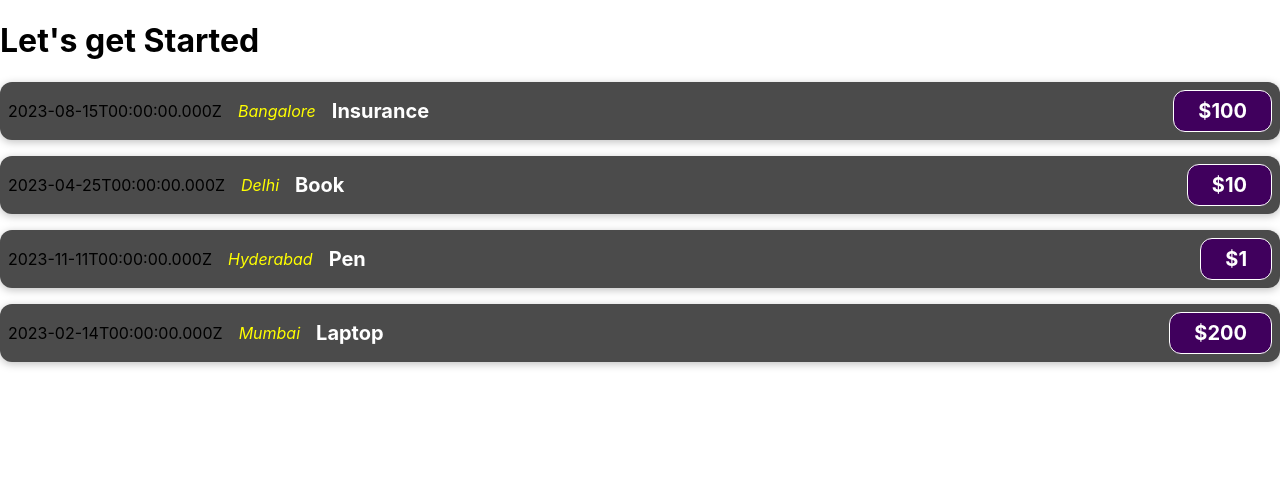
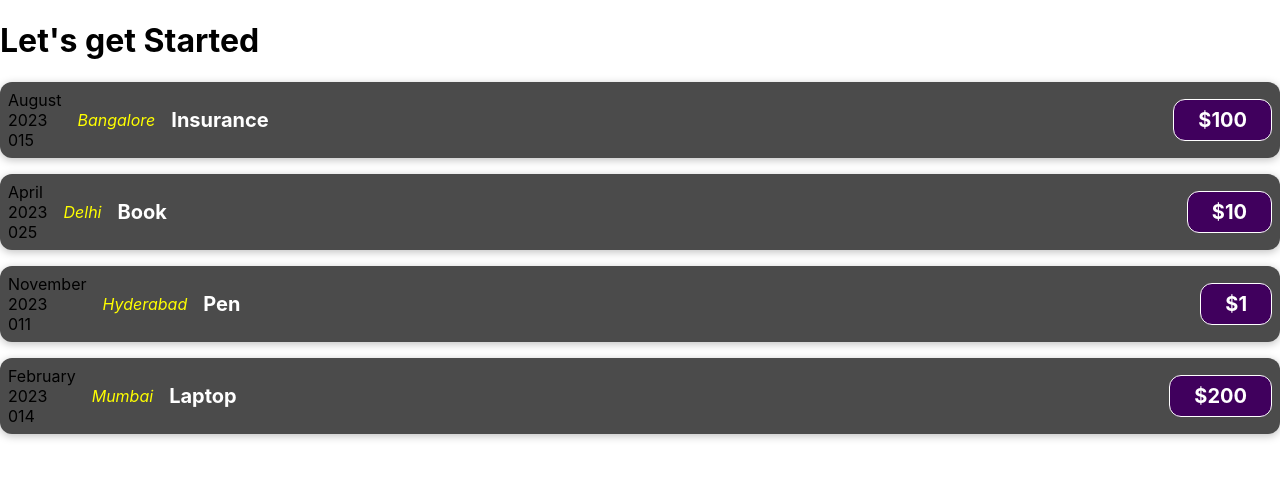
Before and after one commit to cluniya/Learn-React, a React (Create React App) app: page / in a window 1280 px wide. Shown: the top 478 px of the page. Built offline with nearby package versions, Linux system fonts and the light colour scheme.

Commit message:
Formatting Date - Giving Calendar Look

```diff
--- a/src/components/ExpenseItem.js
+++ b/src/components/ExpenseItem.js
@@ -1,9 +1,30 @@
 import "./ExpenseItem.css";
+const months = [
+  "January",
+  "February",
+  "March",
+  "April",
+  "May",
+  "June",
+  "July",
+  "August",
+  "September",
+  "October",
+  "November",
+  "December"
+];
 
 function ExpenseItem(props) {
+  const month = months[props.date.getMonth()];
+  const year = props.date.getFullYear();
+  const date = props.date.getDate();
   return (
     <div className="expense-item">
-      <div>{props.date.toISOString()}</div>
+      <div>
+        <div>{month}</div>
+        <div>{year}</div>
+        <div>0{date}</div>
+      </div>
       <div className="expense-item__location">{props.location}</div>
       <div className="expense-item__description">
         <h2>{props.title}</h2>
```
